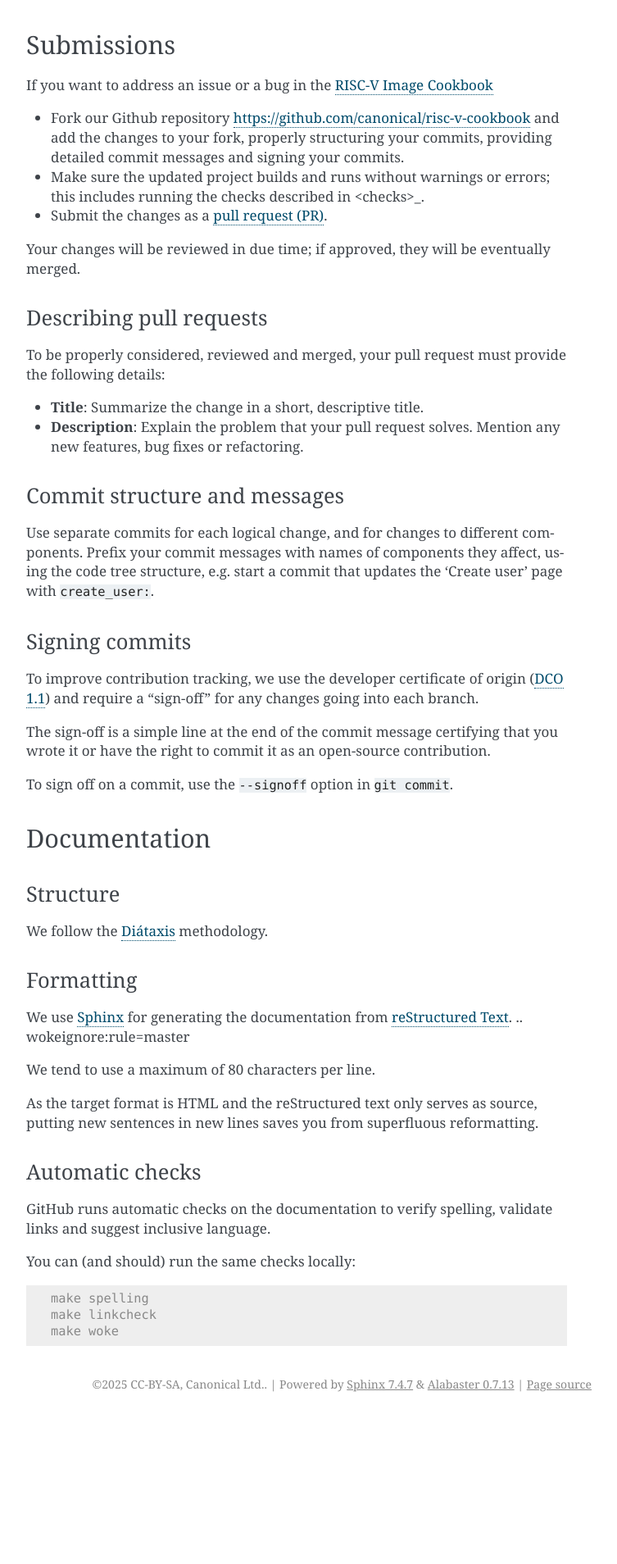
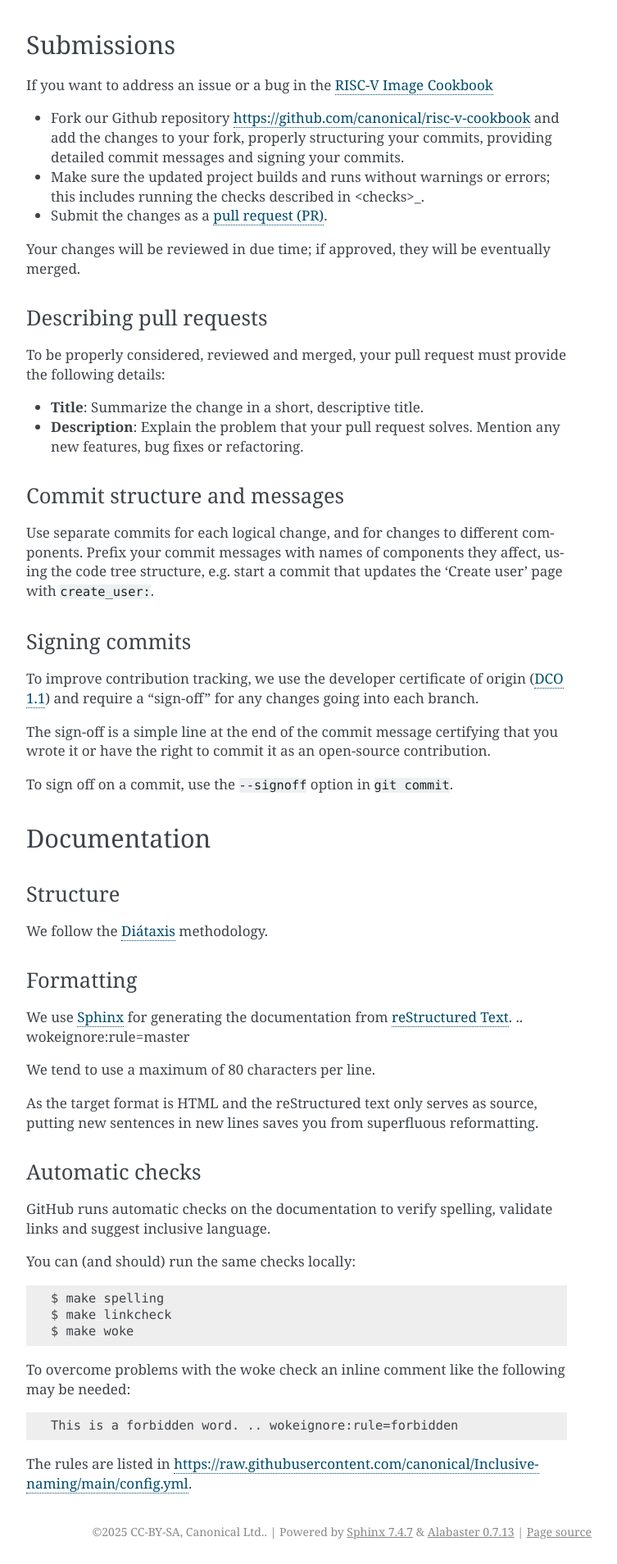
Before and after one commit to canonical/risc-v-cookbook, a Sphinx documentation site: the page built from docs/contributing.rst, in a window 1280 px wide. Shown: the part 1003-2911 px from the top of the page at 82% size, without its empty margins (388-1141 px from the left). Built offline with Sphinx 7.4.7, drawn with Linux system fonts in a browser that asks for light colours; before the commit the page ends 2731 px from its top, so only the background shows below that.

Commit message:
contributing: describe overriding woke check
Signed-off-by: Heinrich Schuchardt <heinrich.schuchardt@canonical.com>

```diff
--- a/docs/contributing.rst
+++ b/docs/contributing.rst
@@ -148,8 +148,18 @@ to verify spelling, validate links and suggest inclusive language.
 
 You can (and should) run the same checks locally:
 
-.. code-block:: console
+.. prompt:: bash $ auto
 
-   make spelling
-   make linkcheck
-   make woke
+   $ make spelling
+   $ make linkcheck
+   $ make woke
+
+To overcome problems with the woke check an inline comment like the following
+may be needed:
+
+.. code-block:: text
+
+    This is a forbidden word. .. wokeignore:rule=forbidden
+
+The rules are listed in
+https://raw.githubusercontent.com/canonical/Inclusive-naming/main/config.yml.
```
